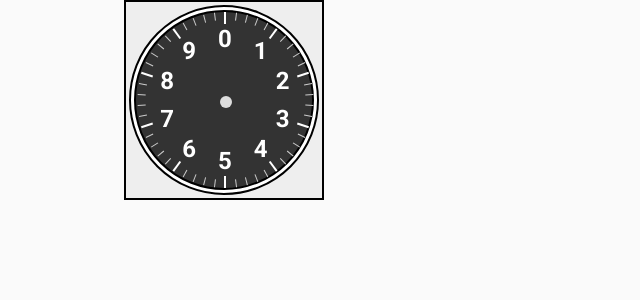
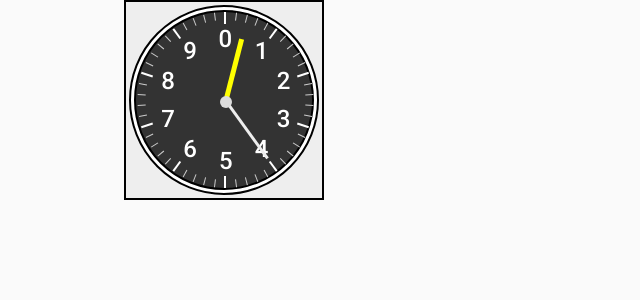
Before and after one commit to geocolumbus/electronics, a Next.js app: page / in a window 1280 px wide. Shown: the top 300 px of the page, without its empty margins (0-640 px from the left). Built offline with nearby package versions, Linux system fonts and the light colour scheme.

Commit message:
Altimeter basically working

```diff
--- a/components/InstrumentPanel.js
+++ b/components/InstrumentPanel.js
@@ -12,6 +12,6 @@ export default function InstrumentPanel() {
     const classes = useStyles()
 
     return <Box className={classes.root}>
-        <Altimeter/>
+        <Altimeter value={4000}/>
     </Box>
 }
--- a/components/segdisplay/Altimeter.js
+++ b/components/segdisplay/Altimeter.js
@@ -54,14 +54,14 @@ const useStyles = makeStyles(theme => ({
     tickNumbers: {
         color: '#fff',
         fontSize: 24,
-        fontWeight: 700
+        fontWeight: 500
     },
     tickNumbersContainer: {
         width: 20,
         height: 156,
         position: 'absolute',
         top: 10,
-        left: 82
+        left: 82.5
     },
     centerPin: {
         width: 12,
@@ -69,24 +69,52 @@ const useStyles = makeStyles(theme => ({
         borderRadius: 6,
         position: 'absolute',
         top: 84,
-        left: 84,
-        backgroundColor: '#ddd'
+        left: 83.5,
+        backgroundColor: '#ddd',
+        zIndex: 10
+    },
+    hand1: {
+        width: 3,
+        height: 66,
+        backgroundColor: '#eee',
+        position: 'absolute',
+        top: 20
+    },
+    hand1Container: {
+        width: 4,
+        height: 180,
+        position: 'absolute',
+        left: 88
+    },
+    hand2: {
+        width: 5,
+        height: 60,
+        backgroundColor: '#ff0',
+        position: 'absolute',
+        top: 25
+    },
+    hand2Container: {
+        width: 4,
+        height: 180,
+        position: 'absolute',
+        left: 87
     }
+
 }))
 
 const tickMarks = (classes) => {
     const marks = []
     for (let i = 0; i < 100; i += 2) {
         const tickMark = <Box
+            key = {i}
             className={classes.tickMarkContainer}
-            key={i}
             style={{ transform: `rotate(${i * 3.6}deg )` }}
         >
             <Box className={classes.tickMark}/>
         </Box>
         const tickMarkSmall = <Box
+            key = {i}
             className={classes.tickMarkContainerSmall}
-            key={i}
             style={{ transform: `rotate(${i * 3.6}deg )` }}
         >
             <Box className={classes.tickMarkSmall}/>
@@ -100,6 +128,7 @@ const numbers = (classes) => {
     const tickNums = []
     for (let i = 0; i < 10; i++) {
         const tickNum = <Box
+            key = {i}
             className={classes.tickNumbersContainer}
             style={{ transform: `rotate(${i * 36}deg)` }}
         >
@@ -113,8 +142,27 @@ const numbers = (classes) => {
     return tickNums
 }
 
-export default function Altimeter() {
+const hand1 = (classes, val) => {
+    return <Box className={classes.hand1Container} style = {{ transform: `rotate(${val}deg)` }}>
+        <Box className={classes.hand1}/>
+    </Box>
+}
+
+const hand2 = (classes, val) => {
+    return <Box className={classes.hand2Container} style = {{ transform: `rotate(${val}deg)` }}>
+        <Box className={classes.hand2}/>
+    </Box>
+}
+
+export default function Altimeter({ value }) {
     const classes = useStyles()
+    let hand1val = 0
+    let hand2val = 0
+
+    if (isFinite(value)) {
+        hand1val = value / 10000 * 360
+        hand2val = value / 100000 * 360
+    }
 
     return <Box className={classes.frame}>
         <Box className={classes.bezel}>
@@ -122,6 +170,8 @@ export default function Altimeter() {
                 {tickMarks(classes)}
                 {numbers(classes)}
                 <Box className={classes.centerPin}/>
+                {hand1(classes, hand1val)}
+                {hand2(classes, hand2val)}
             </Box>
         </Box>
     </Box>
```
